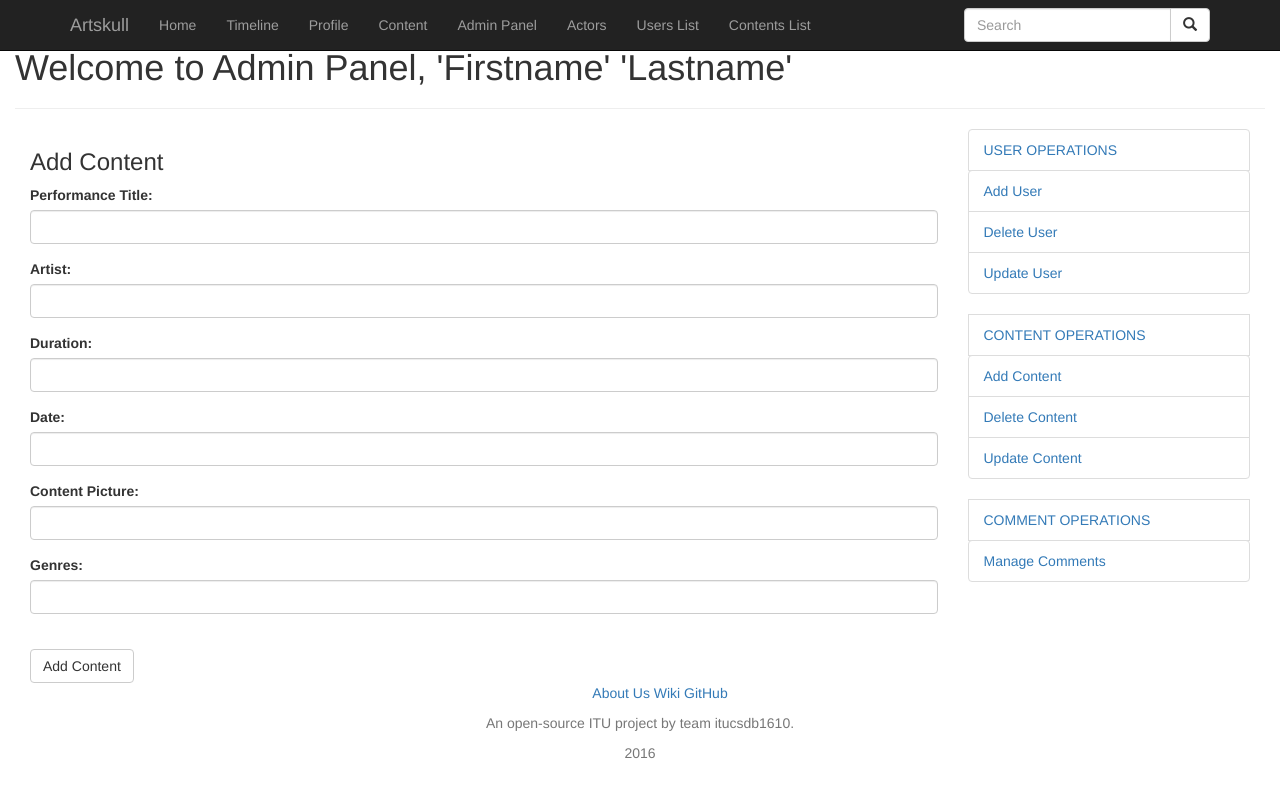
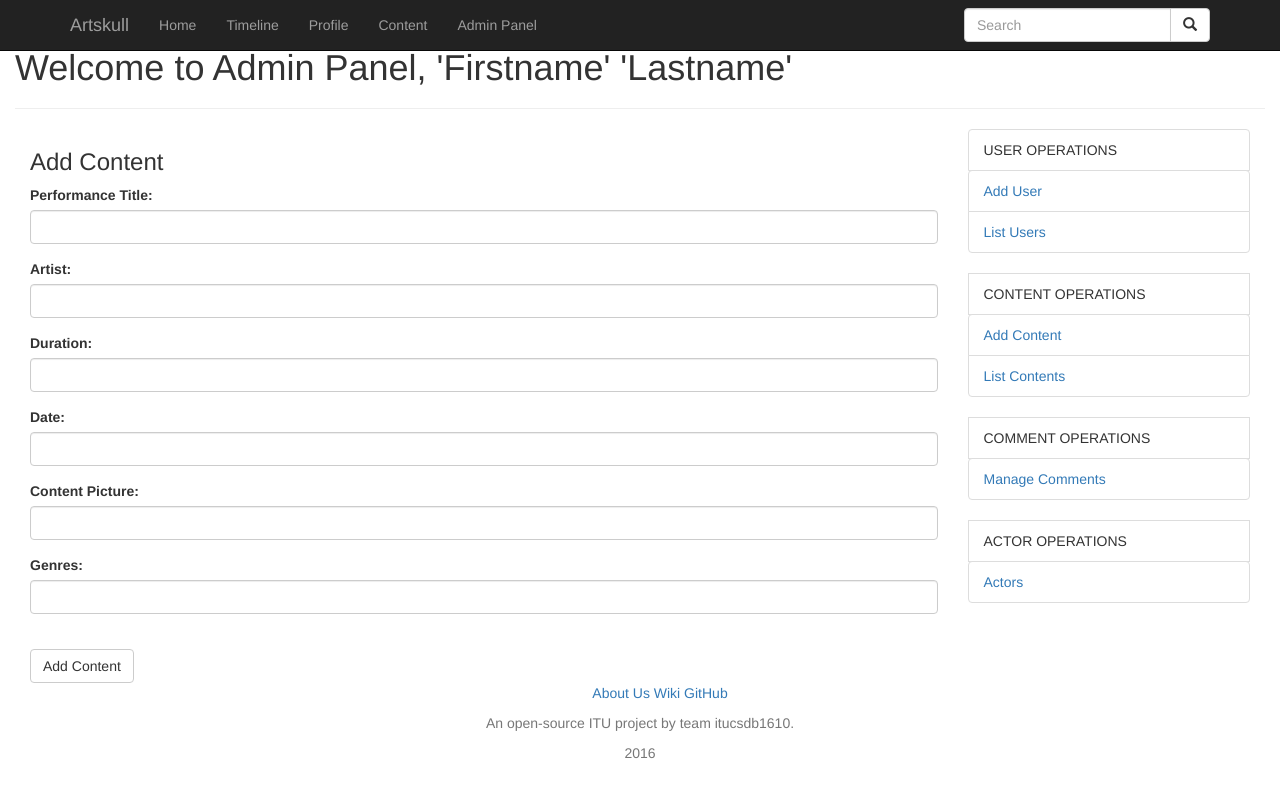
Before and after one commit to itucsdb1610/artskull, a Flask app: page /admin in a window 1280 px wide. Run offline with Flask 2, Linux system fonts and the light colour scheme; some libraries are stand-ins or nearby versions.

Commit message:
Actors, Users List, Contents List moved from top menu to Admin Panel page

```diff
--- a/templates/contentadmin.html
+++ b/templates/contentadmin.html
@@ -39,20 +39,27 @@
 			</div>
 			<div class="right col-sm-3">
 				<ul class ="list-group">
-					<li class="list-group-item"><a href="#">USER OPERATIONS</a></li>
-					<ul class="list-group"><li class="list-group-item"><a href="#">Add User</a></li>
-										<li class="list-group-item"><a href="#">Delete User</a></li>
-										<li class="list-group-item"><a href="#">Update User</a></li>
-					</ul>
-					<li class="list-group-item"><a href="#">CONTENT OPERATIONS</a></li>
-					<ul class="list-group"><li class="list-group-item"><a href="#">Add Content</a></li>
-										<li class="list-group-item"><a href="#">Delete Content</a></li>
-										<li class="list-group-item"><a href="#">Update Content</a></li>
-					</ul>
-					<li class="list-group-item"><a href="#">COMMENT OPERATIONS</a></li>
-					<ul class="list-group">
-						<li class="list-group-item"><a href="#">Manage Comments</a></li>
-					</ul>
+					<li class="list-group-item">USER OPERATIONS</li>
+						<ul class="list-group">
+							<li class="list-group-item"><a href="/#signupform">Add User</a></li>
+							<li class="list-group-item"><a href="{{ url_for('users_list') }}">List Users</a></li>
+						</ul>
+
+					<li class="list-group-item">CONTENT OPERATIONS</li>
+						<ul class="list-group">
+							<li class="list-group-item"><a href="#addcontent">Add Content</a></li>
+							<li class="list-group-item"><a href="{{ url_for('contents_list') }}">List Contents</a></li>
+						</ul>
+
+					<li class="list-group-item">COMMENT OPERATIONS</li>
+						<ul class="list-group">
+							<li class="list-group-item"><a href="#">Manage Comments</a></li>
+						</ul>
+
+					<li class="list-group-item">ACTOR OPERATIONS</li>
+						<ul class="list-group">
+							<li class="list-group-item"><a href="{{ url_for('actor') }}">Actors</a></li>
+						</ul>
 				</ul>
 
 			</div>
--- a/templates/layout.html
+++ b/templates/layout.html
@@ -32,9 +32,6 @@
                         <li><a href="{{ url_for('content') }}">Content</a></li>
                         <li><a href="{{ url_for('admin') }}">Admin Panel</a></li>
                         <!--<li><a href="{{ url_for('search')}}">Search Result</a></li>-->
-                        <li><a href="{{ url_for('actor') }}">Actors</a></li>
-                        <li><a href="{{ url_for('users_list') }}">Users List</a></li>
-                         <li><a href="{{ url_for('contents_list') }}">Contents List</a></li>
                     </ul>
                     <form class="navbar-form navbar-right">
                         <div class="input-group">
```
